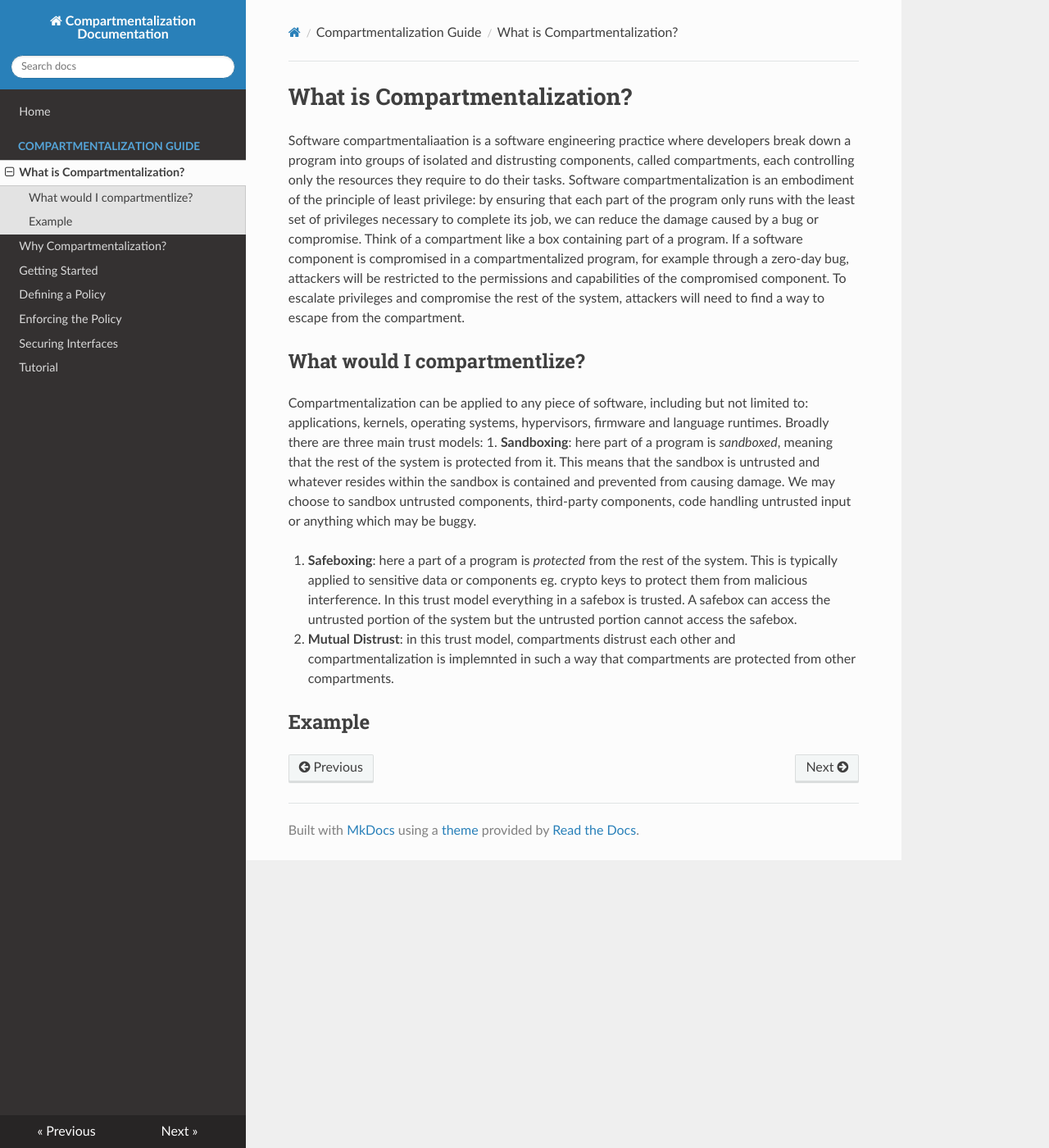
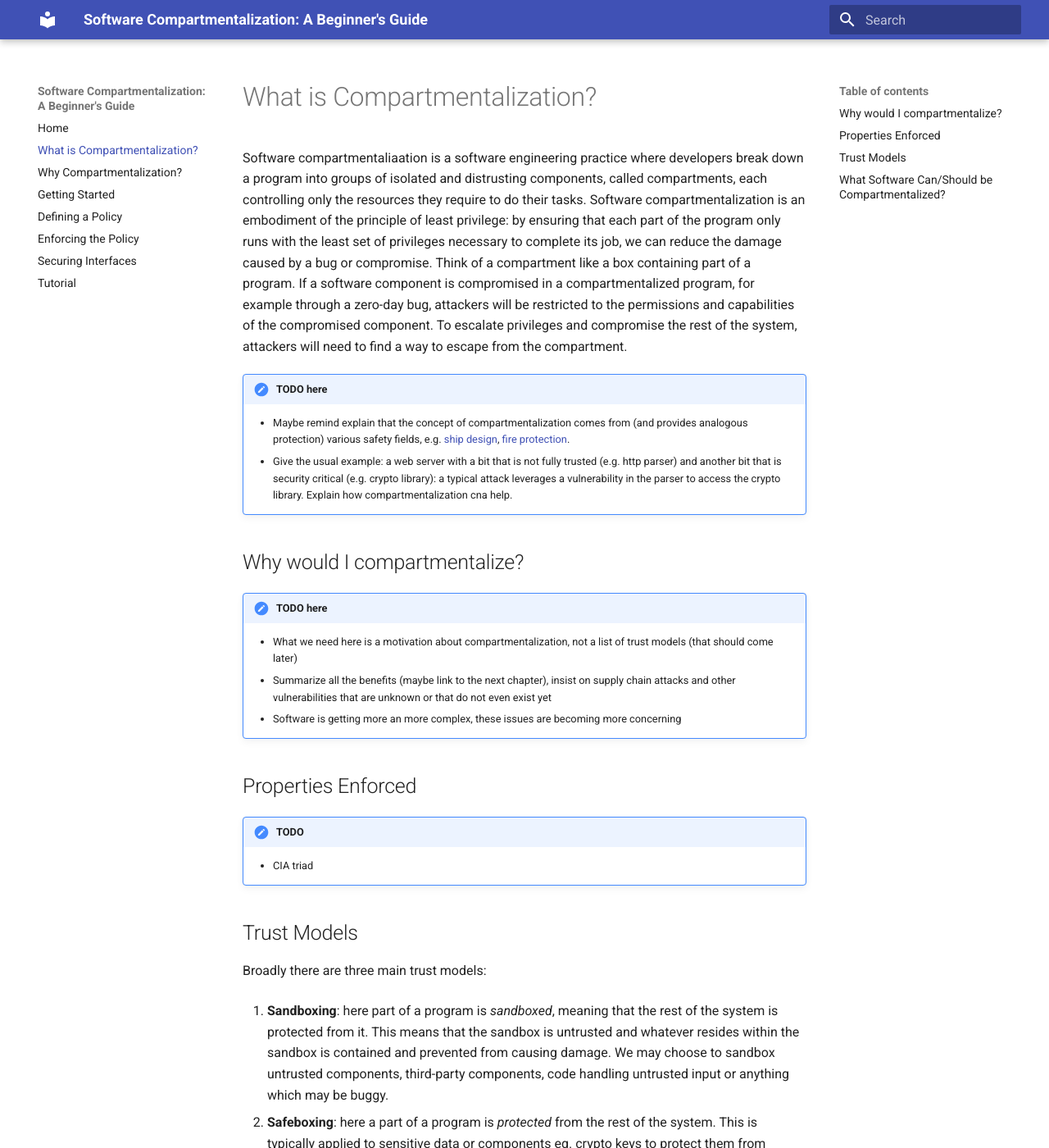
Before and after one commit to flexcap-project/compartmentalization-documentation, an MkDocs documentation site: the page built from docs/chapters/01-what-is-compartmentalization.md, in a window 1280 px wide and 1400 px high. Shown: the whole window at 82% size. Built offline with MkDocs 1.6.1 and Material for MkDocs 9.7.7, drawn with Linux system fonts in a browser that asks for light colours; nearby versions of some CDN libraries; some of the changed text lies outside the part shown.

Commit message:
switch to a nicer theme + pass on homepage and chapter 1

```diff
--- a/docs/chapters/01-what-is-compartmentalization.md
+++ b/docs/chapters/01-what-is-compartmentalization.md
@@ -2,13 +2,38 @@
 
 Software compartmentaliaation is a software engineering practice where developers break down a program into groups of isolated and distrusting components, called compartments, each controlling only the resources they require to do their tasks. Software compartmentalization is an embodiment of the principle of least privilege: by ensuring that each part of the program only runs with the least set of privileges necessary to complete its job, we can reduce the damage caused by a bug or compromise. Think of a compartment like a box containing part of a program. If a software component is compromised in a compartmentalized program, for example through a zero-day bug, attackers will be restricted to the permissions and capabilities of the compromised component. To escalate privileges and compromise the rest of the system, attackers will need to find a way to escape from the compartment.
 
-## What would I compartmentlize?
+!!! note "TODO here"
+    - Maybe remind explain that the concept of compartmentalization comes from (and provides analogous protection) various safety fields, e.g. [ship design](https://en.wikipedia.org/wiki/Compartment_%28ship%29), [fire protection](https://en.wikipedia.org/wiki/Fire_compartmentation).
+    - Give the usual example: a web server with a bit that is not fully trusted (e.g. http parser) and another bit that is security critical (e.g. crypto library): a typical attack leverages a vulnerability in the parser to access the crypto library. Explain how compartmentalization cna help.
 
-Compartmentalization can be applied to any piece of software, including but not limited to: applications, kernels, operating systems, hypervisors, firmware and language runtimes. Broadly there are three main trust models:
+## Why would I compartmentalize?
+
+!!! note "TODO here"
+    - What we need here is a motivation about compartmentalization, not a list of trust models (that should come later)
+    - Summarize all the benefits (maybe link to the next chapter), insist on supply chain attacks and other vulnerabilities that are unknown or that do not even exist yet
+    - Software is getting more an more complex, these issues are becoming more concerning
+
+## Properties Enforced
+
+!!! note "TODO"
+    - CIA triad
+
+## Trust Models
+
+Broadly there are three main trust models:
+
 1. **Sandboxing**: here part of a program is *sandboxed*, meaning that the rest of the system is protected from it. This means that the sandbox is untrusted and whatever resides within the sandbox is contained and prevented from causing damage. We may choose to sandbox untrusted components, third-party components, code handling untrusted input or anything which may be buggy.
 
 2. **Safeboxing**: here a part of a program is *protected* from the rest of the system. This is typically applied to sensitive data or components eg. crypto keys to protect them from malicious interference. In this trust model everything in a safebox is trusted. A safebox can access the untrusted portion of the system but the untrusted portion cannot access the safebox.
 
 3. **Mutual Distrust**: in this trust model, compartments distrust each other and compartmentalization is implemnted in such a way that compartments are protected from other compartments.
 
-## Example
+## What Software Can/Should be Compartmentalized?
+
+Compartmentalization can be applied to any piece of software, including but not limited to: applications, kernels, operating systems, hypervisors, firmware and language runtimes.
+
+!!! "TODO here"
+    - Give concrete example of existing compartmentalized software running in production
+    - Software that benefit from compartmentalization: when you cannot see your app anymore as a single unit of trust (most software would fit that descirption these days as they e.g. integrate source code coming from various sources of variable trustworthiness)
+    - Ack that it's not widespread, point out the regain of popularity due to recent technology (isolation mechanisms, compilers techniques) improvements + growing cyber security concerns
+    - Present designing for compartmentalization vs. retrofitting it
--- a/mkdocs.yaml
+++ b/mkdocs.yaml
@@ -1,15 +1,17 @@
-site_name: Compartmentalization Documentation
+site_name: "Software Compartmentalization: A Beginner's Guide"
 site_url: https://flexcap-project.github.io/compartmentalization-documentation/
 nav:
     - Home: index.md
-    - Compartmentalization Guide:
-      - What is Compartmentalization?: chapters/01-what-is-compartmentalization.md
-      - Why Compartmentalization?: chapters/02-why-compartmentalization.md
-      - Getting Started: chapters/03-compartmentalization-getting-started.md
-      - Defining a Policy: chapters/04-policy-definition.md
-      - Enforcing the Policy: chapters/05-policy-enforcement.md
-      - Securing Interfaces: chapters/06-interfaces.md
-      - Tutorial: chapters/07-practical-application.md
+    - What is Compartmentalization?: chapters/01-what-is-compartmentalization.md
+    - Why Compartmentalization?: chapters/02-why-compartmentalization.md
+    - Getting Started: chapters/03-compartmentalization-getting-started.md
+    - Defining a Policy: chapters/04-policy-definition.md
+    - Enforcing the Policy: chapters/05-policy-enforcement.md
+    - Securing Interfaces: chapters/06-interfaces.md
+    - Tutorial: chapters/07-practical-application.md
 
+markdown_extensions:
+  - admonition
+  - attr_list
 
-theme: readthedocs
+theme: material
```
Also changed, not shown: docs/index.md (+14 -1 lines).
